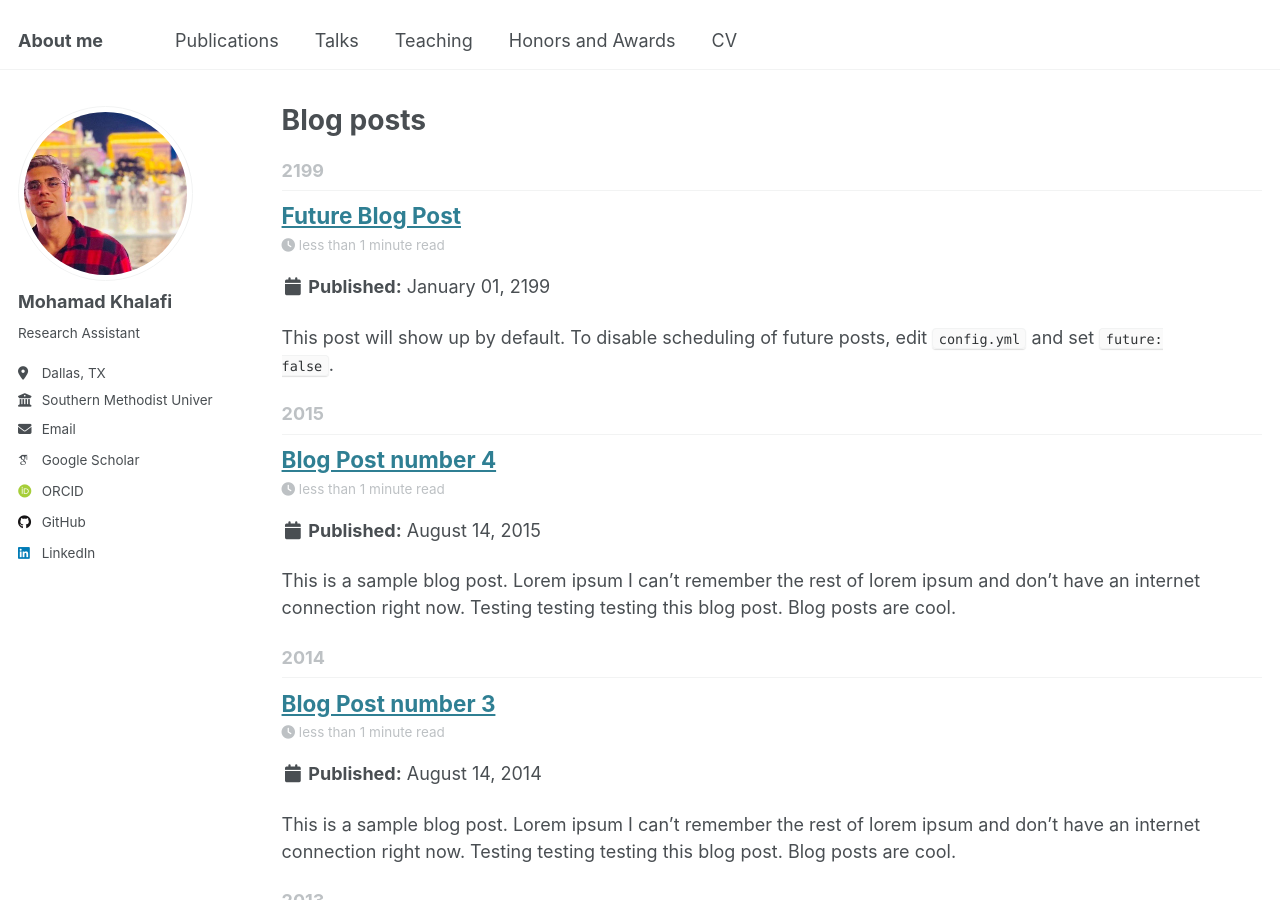
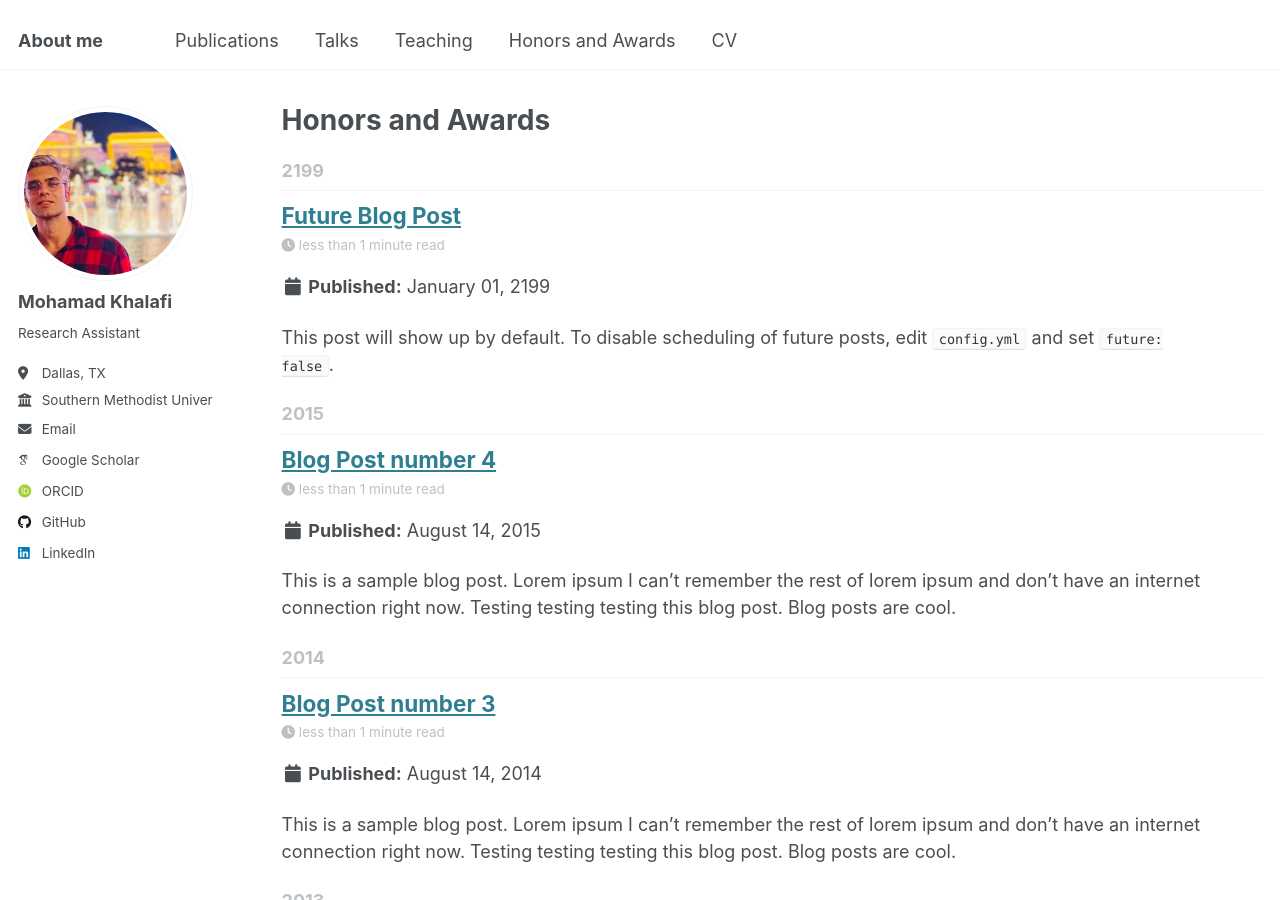
Before and after one commit to Mohammadkhf/mohammadkhf.github.io, a Jekyll site: the page built from _pages/year-archive.html, in a window 1280 px wide and 900 px high. Built offline with Jekyll 4.4.1, drawn with Linux system fonts in a browser that asks for light colours; some web fonts are replaced.

Commit message:
Update year-archive.html

```diff
--- a/_pages/year-archive.html
+++ b/_pages/year-archive.html
@@ -1,7 +1,7 @@
 ---
 layout: archive
 permalink: /year-archive/
-title: "Blog posts"
+title: "Honors and Awards"
 author_profile: true
 redirect_from:
   - /wordpress/blog-posts/
```
